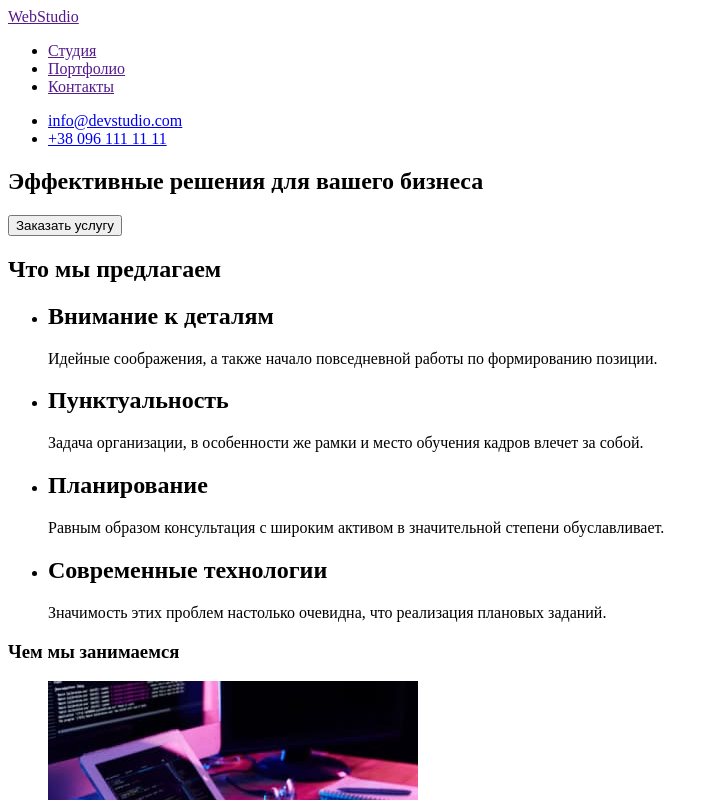
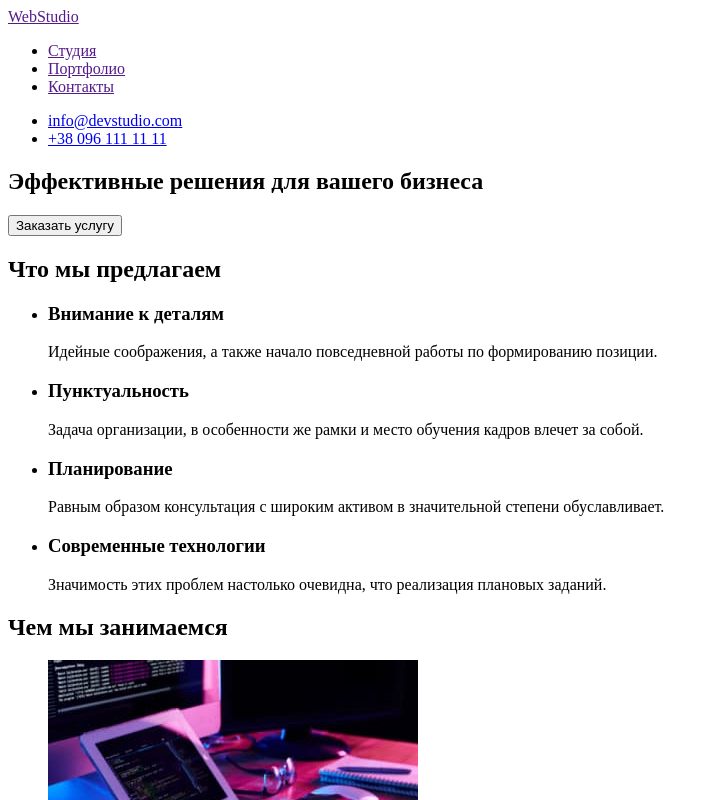
Before and after one commit to Indira921/GOIT-MARKUP-HW-01, a plain HTML site: page index.html in a window 1280 px wide. Shown: the top 800 px of the page, without its empty margins (0-719 px from the left). Drawn offline with Linux system fonts and the light colour scheme.

Commit message:
Add files via upload

```diff
--- a/index.html
+++ b/index.html
@@ -5,11 +5,11 @@
     <meta http-equiv="X-UA-Compatible" content="IE=edge" />
     <meta name="viewport" content="width=device-width, initial-scale=1.0" />
     <title>Document</title>
+    <link rel="stylesheet" href="./css/styles.css">
   </head>
 
   <body>
-    <main>
-      <header>
+          <header>
         <a href="">WebStudio</a>
         <nav>
           <ul>
@@ -23,6 +23,7 @@
           <li><a href="tel:+380961111111">+38 096 111 11 11</a></li>
         </ul>
       </header>
+      <main>
       <section>
         <h1>Эффективные решения для вашего бизнеса</h1>
          <input type="button" value="Заказать услугу">
@@ -31,32 +32,30 @@
      <!--Что мы предлагаем-->
       <section>
         <h2>Что мы предлагаем</h2>
-      </section>
-      <section>
-        <ul>
+      <ul>
           <li>
-            <h2>Внимание к деталям</h2>
+            <h3>Внимание к деталям</h3>
             <p>
               Идейные соображения, а также начало повседневной работы по
               формированию позиции.
             </p>
           </li>
           <li>
-            <h2>Пунктуальность</h2>
+            <h3>Пунктуальность</h3>
             <p>
               Задача организации, в особенности же рамки и место обучения кадров
               влечет за собой.
             </p>
           </li>
           <li>
-            <h2>Планирование</h2>
+            <h3>Планирование</h3>
             <p>
               Равным образом консультация с широким активом в значительной
               степени обуславливает.
             </p>
           </li>
           <li>
-            <h2>Современные технологии</h2>
+            <h3>Современные технологии</h3>
             <p>
               Значимость этих проблем настолько очевидна, что реализация
               плановых заданий.
@@ -67,7 +66,7 @@
 
       <!--Чем мы занимаемся-->
       <section>
-        <h3>Чем мы занимаемся</h3>
+        <h2>Чем мы занимаемся</h2>
         <ul>
           <li>
             <img
@@ -95,7 +94,7 @@
 
       <!--Наша Команда-->
       <section>
-        <h3>Наша команда</h3>
+        <h2>Наша команда</h2>
         <ul>
           <li>
             <img
```
